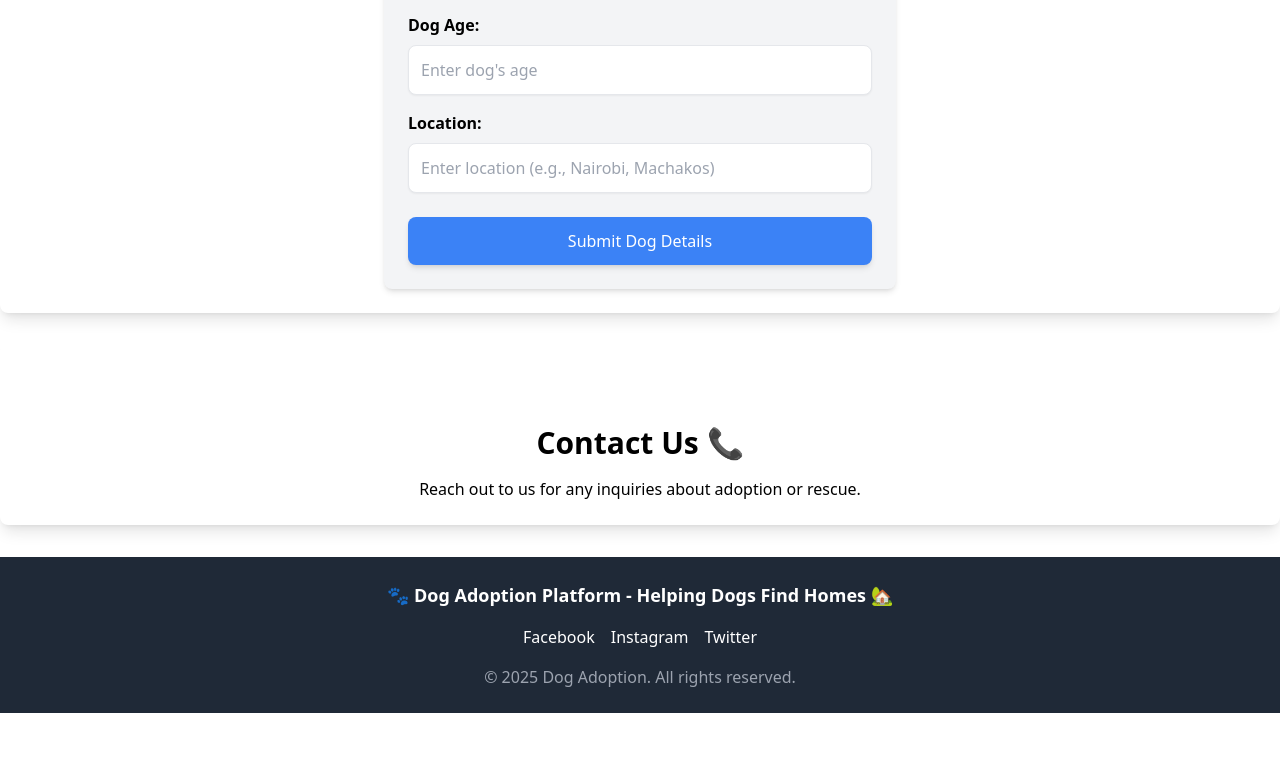
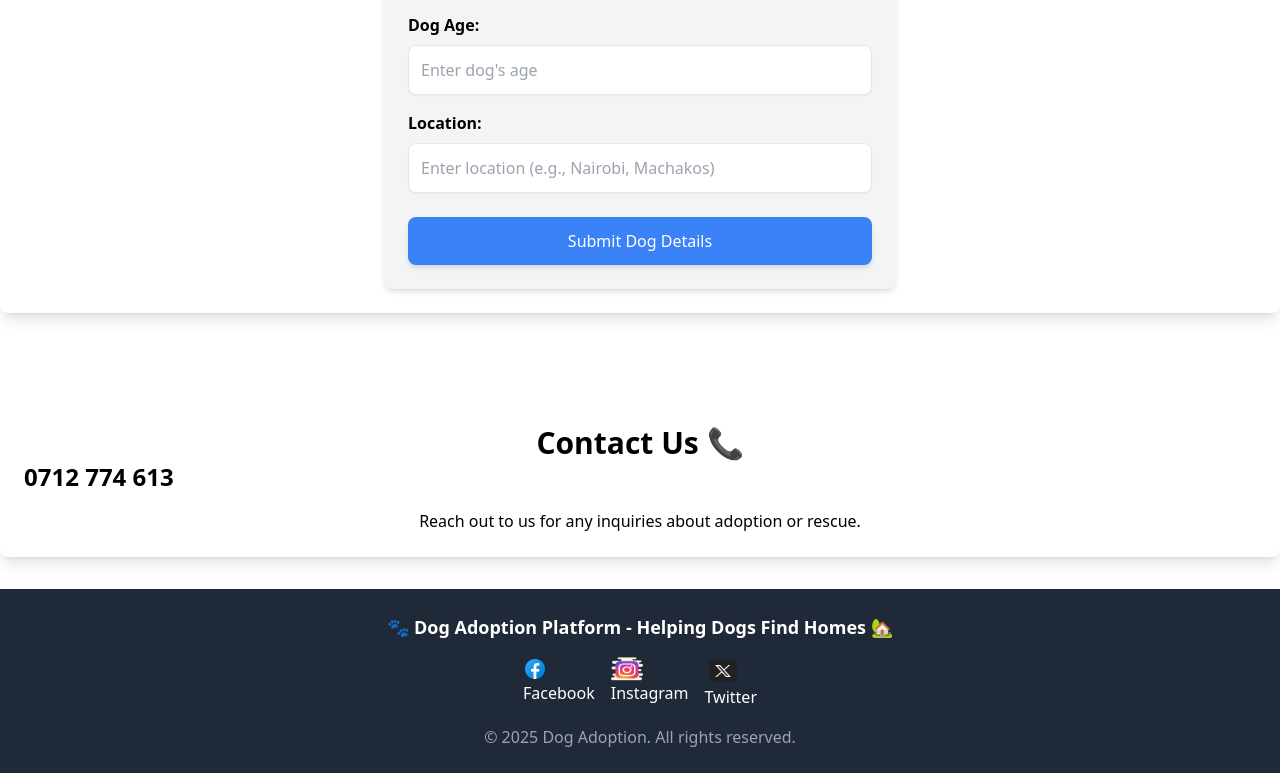
Before and after one commit to B-Lubanga/All-Things-Dogs, a plain HTML site: page index.html in a window 1280 px wide. Shown: the part 1331-2104 px from the top of the page. Before the commit the page ends 2044 px from the top, so only its background shows below. Drawn offline with nearby package versions, Linux system fonts and the light colour scheme; no server answers.

Commit message:
styling the Nav bar

```diff
--- a/index.html
+++ b/index.html
@@ -19,8 +19,8 @@
     <!-- Navbar -->
     <nav class="bg-blue-600 text-white p-4 shadow-md fixed top-0 w-full z-50">
       <div class="container mx-auto flex justify-between items-center">
-        <a href="#home" class="text-2xl font-bold">🐶 Dog Adoption</a>
-        <ul class="flex space-x-6">
+        <a href="#home" class="text-3xl font-bold">🐶 Dog Adoption</a>
+        <ul class="flex space-x-6 font-bold text text-2xl">
           <li><a href="#home" class="hover:underline">Home</a></li>
           <li><a href="#adopt" class="hover:underline">Adopt</a></li>
           <li><a href="#rescue" class="hover:underline">Rescue</a></li>
@@ -213,6 +213,7 @@
       class="pt-20 container mx-auto mt-8 p-6 bg-white rounded-lg shadow-lg"
     >
       <h2 class="text-3xl font-bold text-center">Contact Us 📞</h2>
+      <span class="text-2xl font-bold text-center"> 0712 774 613</span>
       <p class="text-center mt-4">
         Reach out to us for any inquiries about adoption or rescue.
       </p>
@@ -225,14 +226,41 @@
           🐾 Dog Adoption Platform - Helping Dogs Find Homes 🏡
         </p>
         <div class="flex justify-center space-x-4 mt-4">
-          <a href="https://www.facebook.com/" class="hover:underline"
-            >Facebook</a
+          <a
+            href="https://www.facebook.com/"
+            target="_blank"
+            class="hover:underline"
           >
-          <a href="https://www.instagram.com/" class="hover:underline"
-            >Instagram</a
+            <img
+              src="assets/icons8-facebook-48.png"
+              alt="Facebook"
+              class="w-6 h-6"
+            />
+            <span>Facebook</span></a
           >
-          <a href="https://twitter.com/login?" class="hover:underline"
-            >Twitter</a
+          <a
+            href="https://www.instagram.com/"
+            target="_blank"
+            class="hover:underline"
+          >
+            <img
+              src="assets/icons8-instagram-logo-64.png"
+              alt="Instagram"
+              class="w-8 h-6"
+            />
+            <span>Instagram</span></a
+          >
+          <a
+            href="https://twitter.com/login?"
+            target="_blank"
+            class="hover:underline"
+          >
+            <img
+              src="assets/icons8-twitter-48.png"
+              alt="Twitter"
+              class="w-9 h-7"
+            />
+            <span>Twitter</span></a
           >
         </div>
         <p class="mt-4 text-gray-400">
```
Also changed, not shown: assets/icons8-facebook-48.png (added), assets/icons8-instagram-logo-64.png (added), assets/icons8-twitter-48.png (added).
